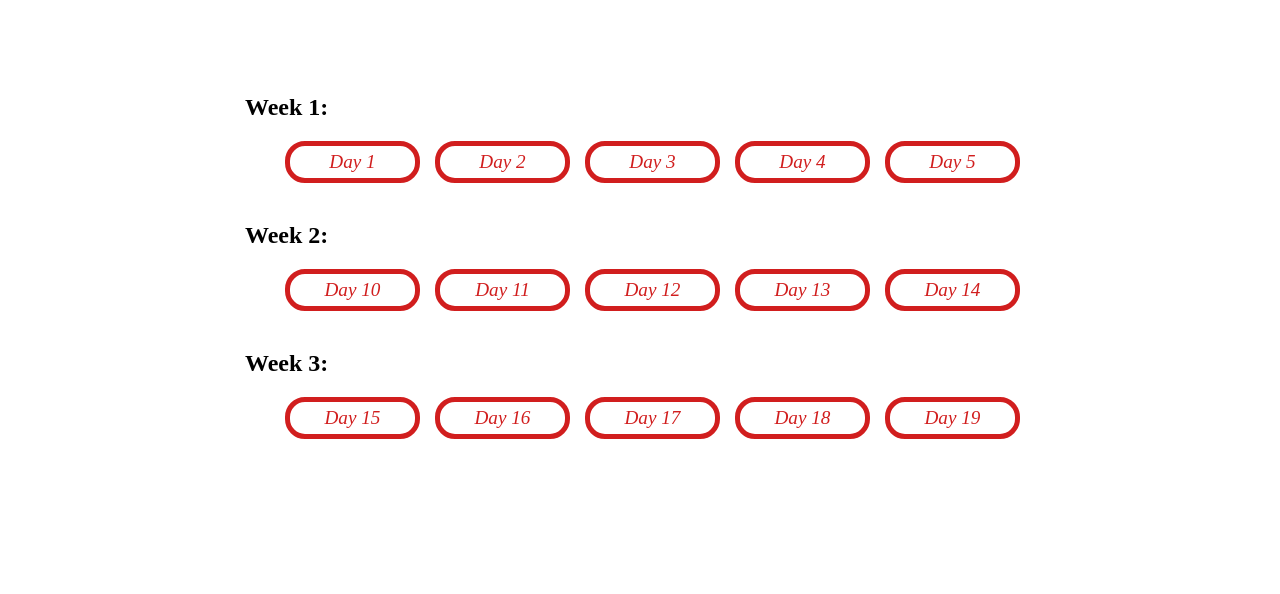
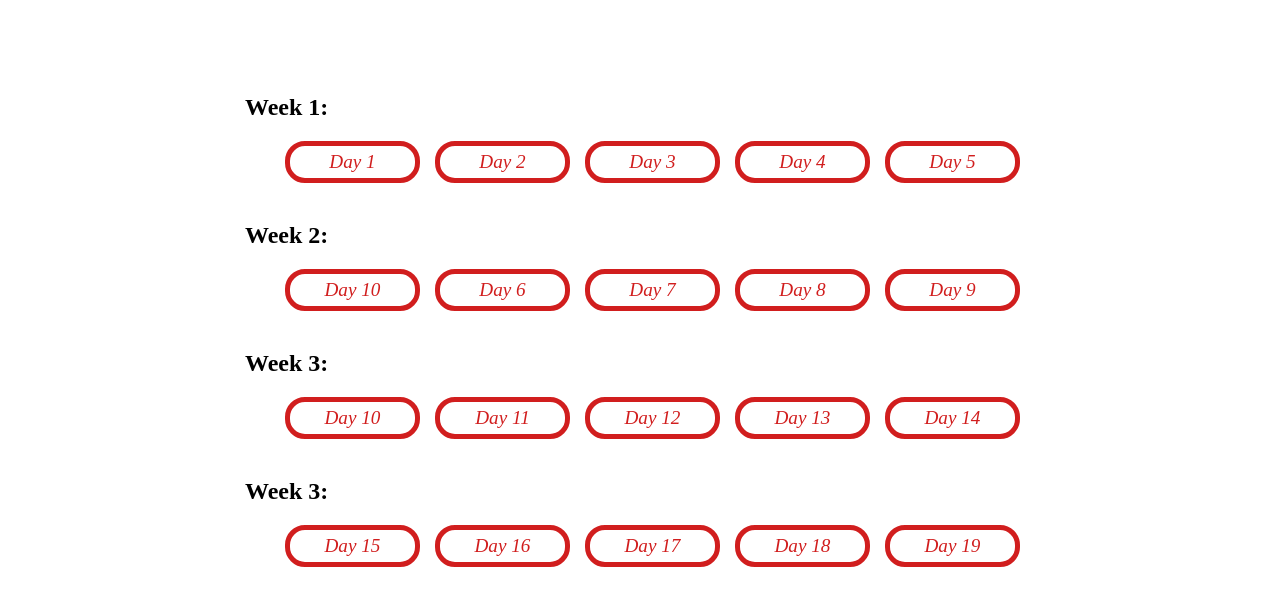
Before and after one commit to Mazen-Zaki/ITI_tasks, a plain HTML site: page index.html in a window 1280 px wide. Shown: the part 502-1096 px from the top of the page. Before the commit the page ends 968 px from the top, so only its background shows below. Drawn offline with Linux system fonts and the light colour scheme.

Commit message:
Update index.html

```diff
--- a/index.html
+++ b/index.html
@@ -114,10 +114,22 @@ a{
         <h2>Week 2:</h2>
             <ul class="detalis">
                 <li><a href="https://drive.google.com/drive/folders/1oQxgjebiAEIIuPpV5GBL2LljWCoFVRbd" target="_blank"target="_blank">Day 10</a></li>
-                <li><a href="https://drive.google.com/drive/folders/1VJtUsvTwMIM4Vop_LFMlqwAV7QugcdrP"target="_blank">Day 11</a></li>
-                <li><a href="https://drive.google.com/drive/folders/1ILP_4571Y1RN3ya7aE29i7Pf6Mqvn3jn"target="_blank">Day 12</a></li>
-                <li><a href="https://drive.google.com/drive/folders/1ILP_4571Y1RN3ya7aE29i7Pf6Mqvn3jn"target="_blank">Day 13</a></li>
-                <li><a href="https://drive.google.com/drive/folders/1VkF0C8zIeb6oGjTGkpOJWYcyGT3sZgCZ"target="_blank">Day 14</a></li>
+                <li><a href="https://drive.google.com/drive/folders/1VJtUsvTwMIM4Vop_LFMlqwAV7QugcdrP"target="_blank">Day 6</a></li>
+                <li><a href="https://drive.google.com/drive/folders/1ILP_4571Y1RN3ya7aE29i7Pf6Mqvn3jn"target="_blank">Day 7</a></li>
+                <li><a href="https://drive.google.com/drive/folders/1ILP_4571Y1RN3ya7aE29i7Pf6Mqvn3jn"target="_blank">Day 8</a></li>
+                <li><a href="https://drive.google.com/drive/folders/1VkF0C8zIeb6oGjTGkpOJWYcyGT3sZgCZ"target="_blank">Day 9</a></li>
+            </ul>
+
+    </div>
+    <div class="weeks">
+
+        <h2>Week 3:</h2>
+            <ul class="detalis">
+                <li><a href="https://drive.google.com/drive/folders/1P5o70exDGJJE6Le6jz8T3p341AahOlz-"target="_blank">Day 10</a></li>
+                <li><a href="https://drive.google.com/drive/folders/1ZFWFyjmlcBFgu8iXRB5moyQjiymsOJoE"target="_blank">Day 11</a></li>
+                <li><a href="https://drive.google.com/drive/folders/1FvsZotIUE0FJ96NRuabaGqcPsfC4q1VF"target="_blank">Day 12</a></li>
+                <li><a href="https://drive.google.com/drive/folders/1KDSpoiu8_-O68a-l7MNgP98W5CebpkFh"target="_blank">Day 13</a></li>
+                <li><a href="https://drive.google.com/drive/folders/1A1SWX-Ol-CSaaPoY4Nevbw1yGrpTcOtc"target="_blank">Day 14</a></li>
             </ul>
 
     </div>
```
